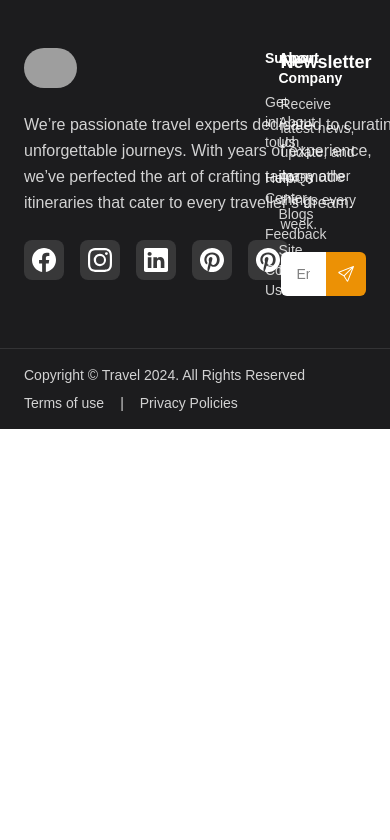
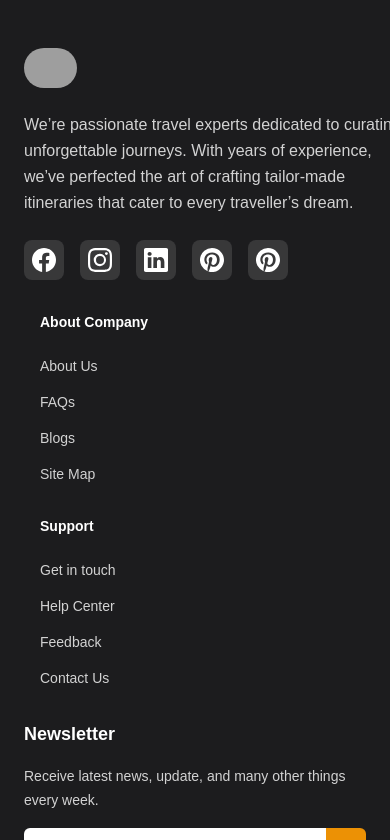
Before and after one commit to jncbhudiya/TravioGo, a Next.js app: page /-slider/-footer in a window 390 px wide. Shown: the top 840 px of the page. Built offline with nearby package versions, Linux system fonts and the light colour scheme; grey boxes are pictures that could not be loaded.

Commit message:
miner responsive change on footer

```diff
--- a/src/app/-slider/-footer/page.tsx
+++ b/src/app/-slider/-footer/page.tsx
@@ -9,8 +9,9 @@ import Link from "next/link";
 
 export default function Footer() {
   return (
-    <footer className="bg-[#1C1C1E] text-white text-sm">
-      <div className="max-w-screen-xl mx-auto px-6 py-12 grid grid-cols-4 ">
+   <footer className="bg-[#1C1C1E] text-white text-sm  font-inter">
+      <div className="max-w-screen-xl mx-auto px-6 py-12 grid grid-cols-1  sm:grid-cols-2 lg:grid-cols-4 gap-8 md:gap-12">
+        {/* Company Info */}
         <div className="space-y-6 w-[400px] max-w-sm sm:max-w-md md:max-w-lg lg:max-w-xl xl:max-w-2xl mx-auto">
           <div className="flex items-center gap-2">
             <img
@@ -30,17 +31,16 @@ export default function Footer() {
           </div>
           <div className="flex gap-4">
             <div className="bg-[#FFFFFF1F] h-10 w-10 p-2 rounded-lg  items-center justify-center">
-            <FaceBookIcon  />
-          </div>
+              <FaceBookIcon />
+            </div>
 
             <div className="bg-[#FFFFFF1F] h-10 w-10 p-2 rounded-lg  items-center justify-center">
               <InstragramIcon />
             </div>
             <div className="bg-[#FFFFFF1F] h-10 w-10 p-2 rounded-lg  items-center justify-center">
-
               <LinkedinIcon />
             </div>
-             <div className="bg-[#FFFFFF1F] h-10 w-10 p-2 rounded-lg  items-center justify-center">
+            <div className="bg-[#FFFFFF1F] h-10 w-10 p-2 rounded-lg  items-center justify-center">
               <PinterestIcon />
             </div>
             <div className="bg-[#FFFFFF1F] h-10 w-10 p-2 rounded-lg  items-center justify-center">
@@ -50,7 +50,7 @@ export default function Footer() {
         </div>
 
         {/* About Company */}
-        <div className="pl-[169px]">
+        <div className="pl-4 sm:pl-22 md:pl-16 lg:pl-[169px]">
           <h4 className="font-semibold text-white mb-6 ">About Company</h4>
           <ul className="space-y-4 text-white/80">
             <li>
@@ -69,9 +69,9 @@ export default function Footer() {
         </div>
 
         {/* Support */}
-        <div className="pl-[70px]">
+        <div className=" pl-4 sm:pl-10 md:pl-16 lg:pl-[70px]">
           <h4 className="font-semibold text-white mb-6">Support</h4>
-          <ul className="space-y-4 text-white/80">
+          <ul className="space-y-4 text-white/80 ">
             <li>
               <Link href="#">Get in touch</Link>
             </li>
@@ -101,7 +101,8 @@ export default function Footer() {
             />
             <button
               type="submit"
-              className="bg-[#EC9105] p-3 rounded-r-md  transition"
+              className="bg-[#EC9105] p-3 rounded-r-md  transition
+              bg-[#EC9105] p-3 rounded-r-md flex items-center justify-center transition hover:opacity-90"
               aria-label="Subscribe"
             >
               <SendIcon />
@@ -114,12 +115,18 @@ export default function Footer() {
       <div className="border-t border-white/10"></div>
 
       {/* Bottom Footer */}
-      <div className="max-w-screen-xl mx-auto px-6 py-4 flex flex-col md:flex-row justify-between text-white/80 text-sm">
-        <p>Copyright © Travel 2024. All Rights Reserved</p>
+      <div className="max-w-screen-xl mx-auto px-6 py-4 flex flex-col md:flex-row justify-between text-white/80 text-sm items-center">
+        <p className="text-center md:text-left mb-2 md:mb-0">
+          Copyright © Travel 2024. All Rights Reserved
+        </p>
         <div className="flex gap-4 mt-2 md:mt-0">
-          <Link href="#">Terms of use</Link>
+          <Link href="#" className="hover:text-white transition-colors">
+            Terms of use
+          </Link>
           <span>|</span>
-          <Link href="#">Privacy Policies</Link>
+          <Link href="#" className="hover:text-white transition-colors">
+            Privacy Policies
+          </Link>
         </div>
       </div>
     </footer>
--- a/src/app/-slider/-topdestination/page.tsx
+++ b/src/app/-slider/-topdestination/page.tsx
@@ -3,11 +3,12 @@
 import React from "react";
 import DestinationCard from "./destinationcard";
 import { destinations } from "./topdestination";
+import { RightArrow } from "@/app/icon/page";
 
 export default function TopDestinations() {
   return (
     <section className="w-full bg-white py-16 px-6 md:px-10 lg:px-24 ">
-      <div className="max-w-[1320px] mx-auto text-center space-y-4 mb-10">
+      <div className="max-w-[1320px] mx-auto text-center space-y-4 mb-10 ">
         <h2 className="text-4xl text-[#2D2C2F] font-bold font-ubuntu">
           Top Destination
         </h2>
@@ -18,7 +19,6 @@ export default function TopDestinations() {
         </p>
       </div>
       <div className="flex flex-wrap lg:flex-nowrap pb-6 gap-6 lg:gap-8 justify-center items-stretch max-w-[1320px] mx-auto">
-
         <div className="flex flex-col gap-6 w-full sm:w-[calc(50%-12px)] lg:w-[calc(24%-16px)]">
           <div className="w-full h-[307px] aspect-square">
             <DestinationCard {...destinations[0]} />
@@ -28,33 +28,30 @@ export default function TopDestinations() {
           </div>
         </div>
 
-
         <div className="w-full sm:w-[calc(50%-12px)] lg:w-[calc(33%-16px)]">
           <div className="h-[644px] w-full  aspect-[420/644]">
             <DestinationCard {...destinations[2]} />
           </div>
         </div>
 
-
         <div className="flex flex-col gap-6 w-full lg:w-[calc(42%-16px)]">
           <div className="w-full  h-[307px]  aspect-[533/307]">
             <DestinationCard {...destinations[3]} />
           </div>
 
-          <div className="flex gap-6 w-full ">
-            <div className="w-full h-[307px] aspect-[226/307]">
+          <div className="flex  gap-6 w-full sm:w-[calc(50%-12px)] lg:w-[calc(24%-16px)]">
+            <div className="w-[226px] h-[307px] aspect-[226/307]">
               <DestinationCard {...destinations[4]} />
             </div>
-            <div className="w-1/2 aspect-[277/307] w-[277px] h-[307px]">
+            <div className=" aspect-[277/307] w-[277px] h-[307px]">
               <DestinationCard {...destinations[5]} />
             </div>
           </div>
         </div>
-
       </div>
       <div className="mt-10 flex justify-center">
-        <button className="bg-[#EC9105] text-white px-6 py-2 rounded-full text-sm font-medium transition hover:bg-[#d47b04]">
-          All Destination →
+        <button className="px-8 py-3 bg-[#EC9105] text-white font-semibold rounded-full shadow-lg  transition duration-300 ease-in-out flex items-center space-x-2">
+          <span> All Destination</span> <RightArrow />
         </button>
       </div>
     </section>
--- a/src/app/-slider/-trendingdestinations/page.tsx
+++ b/src/app/-slider/-trendingdestinations/page.tsx
@@ -10,9 +10,9 @@ const trending = [
   { city: "Italy", image: "/images/italy.png" },
   { city: "New York", image: "/images/newyork.png" },
   { city: "India", image: "/images/india.png" },
-  { city: "India", image: "/images/temple.jpg" },
-  { city: "India", image: "/images/templefront.jpg" },
-  { city: "India", image: "/images/lakeview.jpg" },
+  { city: "Japan", image: "/images/temple.jpg" },
+  { city: "England", image: "/images/templefront.jpg" },
+  { city: "China", image: "/images/lakeview.jpg" },
 
 
 ];
```
